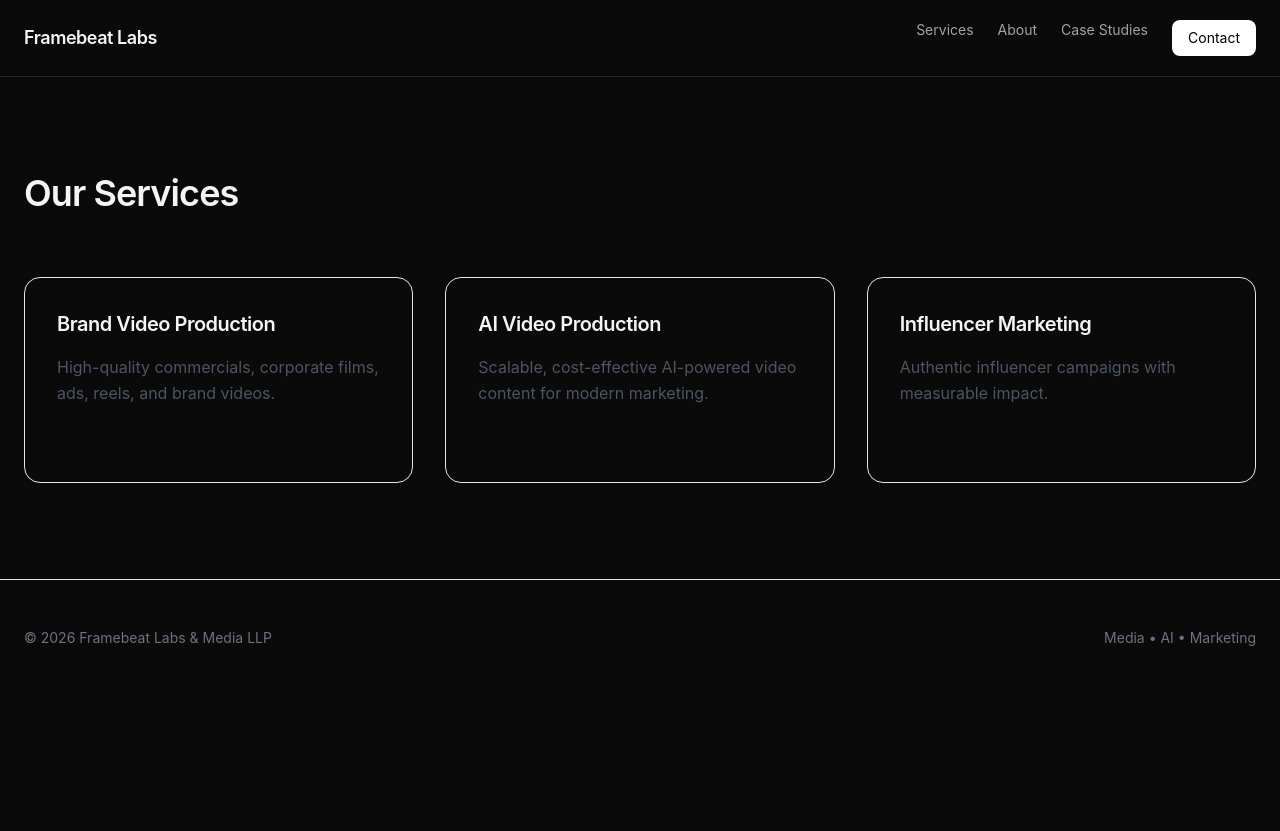
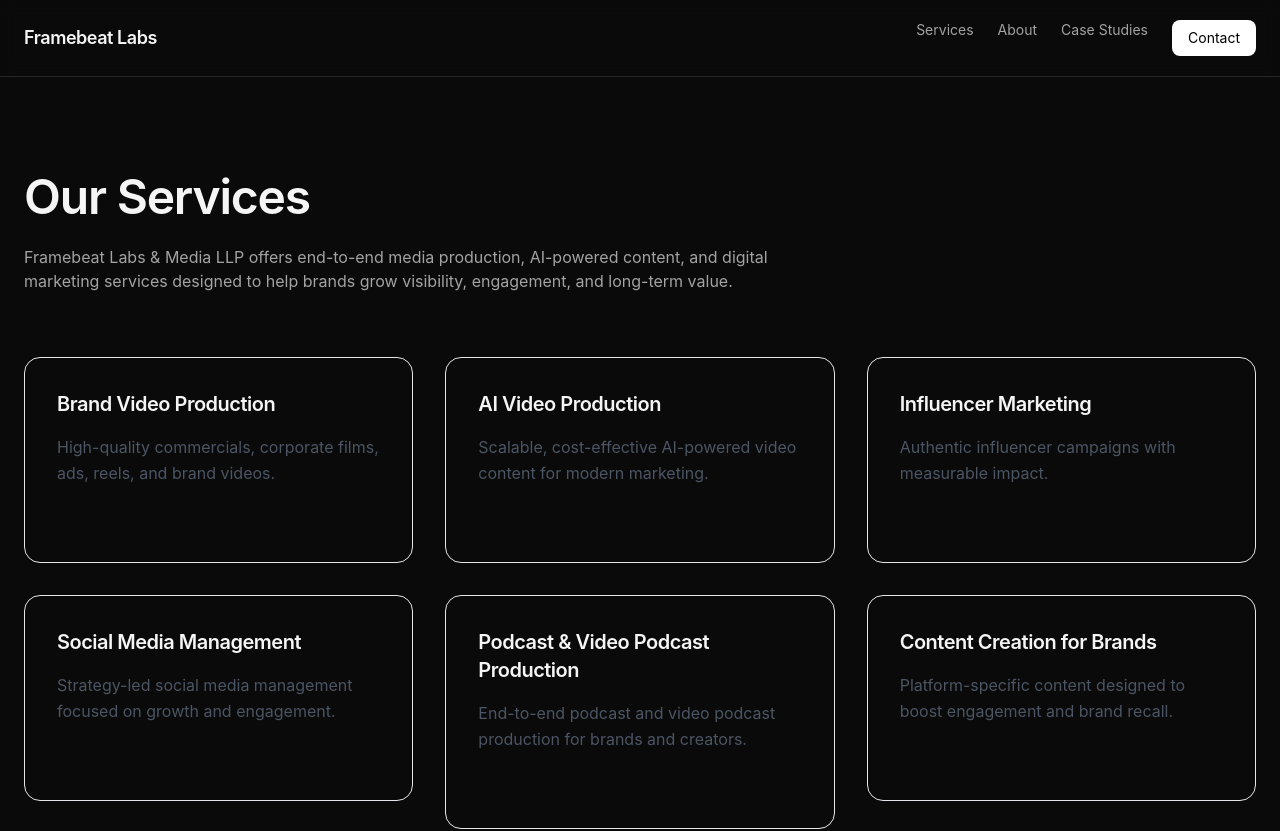
Before and after one commit to Harsha-k04/framebeat, a React (Vite) app: page /services in a window 1280 px wide. Shown: the top 831 px of the page. Before the commit the page ends 800 px from the top, so only its background shows below. Built offline with nearby package versions, Linux system fonts and the light colour scheme.

Commit message:
Resolve App.jsx merge and add service routes

```diff
--- a/src/pages/Services.jsx
+++ b/src/pages/Services.jsx
@@ -1,28 +1,78 @@
+import { Link } from "react-router-dom"
 import ServiceCard from "../components/ServiceCard"
 
 const services = [
   {
     title: "Brand Video Production",
-    description: "High-quality commercials, corporate films, ads, reels, and brand videos."
+    description:
+      "High-quality commercials, corporate films, ads, reels, and brand videos.",
+    link: "/services/brand-video-production",
   },
   {
     title: "AI Video Production",
-    description: "Scalable, cost-effective AI-powered video content for modern marketing."
+    description:
+      "Scalable, cost-effective AI-powered video content for modern marketing.",
+    link: "/services/ai-video-production",
   },
   {
     title: "Influencer Marketing",
-    description: "Authentic influencer campaigns with measurable impact."
+    description:
+      "Authentic influencer campaigns with measurable impact.",
+    link: "/services/influencer-marketing",
+  },
+  {
+    title: "Social Media Management",
+    description:
+      "Strategy-led social media management focused on growth and engagement.",
+    link: "/services/social-media-management",
+  },
+  {
+    title: "Podcast & Video Podcast Production",
+    description:
+      "End-to-end podcast and video podcast production for brands and creators.",
+    link: "/services/podcast-production",
+  },
+  {
+    title: "Content Creation for Brands",
+    description:
+      "Platform-specific content designed to boost engagement and brand recall.",
+    link: "/services/content-creation",
+  },
+  {
+    title: "AI Music & Audio Production",
+    description:
+      "Custom AI-generated music, sound effects, and audio branding.",
+    link: "/services/ai-music-audio",
+  },
+  {
+    title: "YouTube Channel Management",
+    description:
+      "End-to-end YouTube strategy, optimization, and growth management.",
+    link: "/services/youtube-management",
   },
 ]
 
 export default function Services() {
   return (
     <div className="max-w-7xl mx-auto px-6 py-24">
-      <h1 className="text-4xl font-semibold tracking-tight">Our Services</h1>
+      <h1 className="text-4xl md:text-5xl font-semibold tracking-tight">
+        Our Services
+      </h1>
+
+      <p className="mt-6 text-neutral-400 max-w-3xl">
+        Framebeat Labs & Media LLP offers end-to-end media production,
+        AI-powered content, and digital marketing services designed to help
+        brands grow visibility, engagement, and long-term value.
+      </p>
 
       <div className="grid md:grid-cols-3 gap-8 mt-16">
-        {services.map((s) => (
-          <ServiceCard key={s.title} {...s} />
+        {services.map((service) => (
+          <Link key={service.title} to={service.link}>
+            <ServiceCard
+              title={service.title}
+              description={service.description}
+            />
+          </Link>
         ))}
       </div>
     </div>
```
Also changed, not shown: src/App.jsx (+8 -32 lines).
